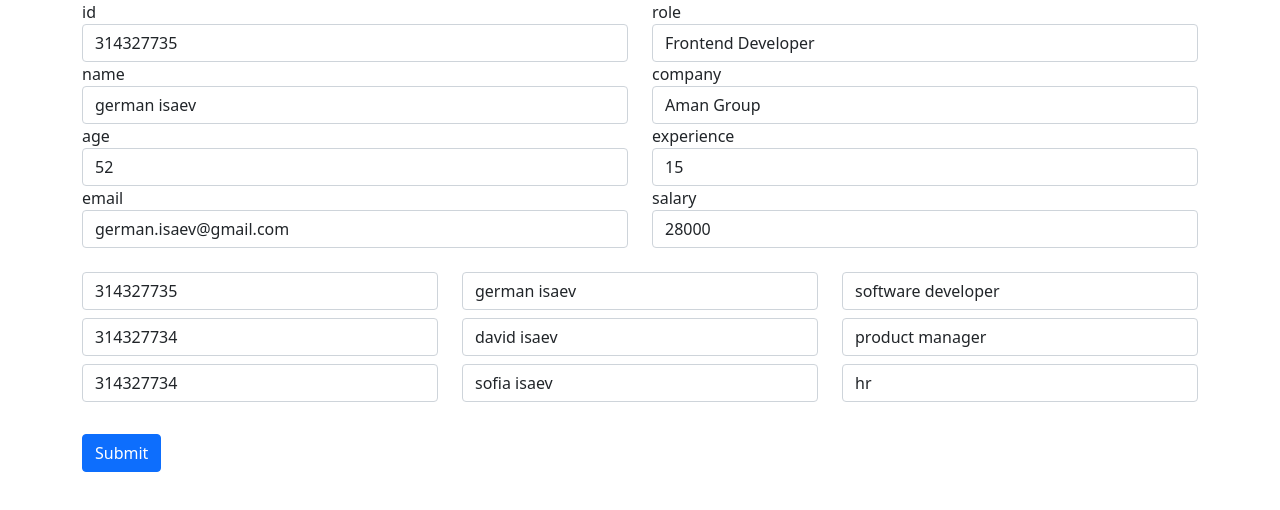
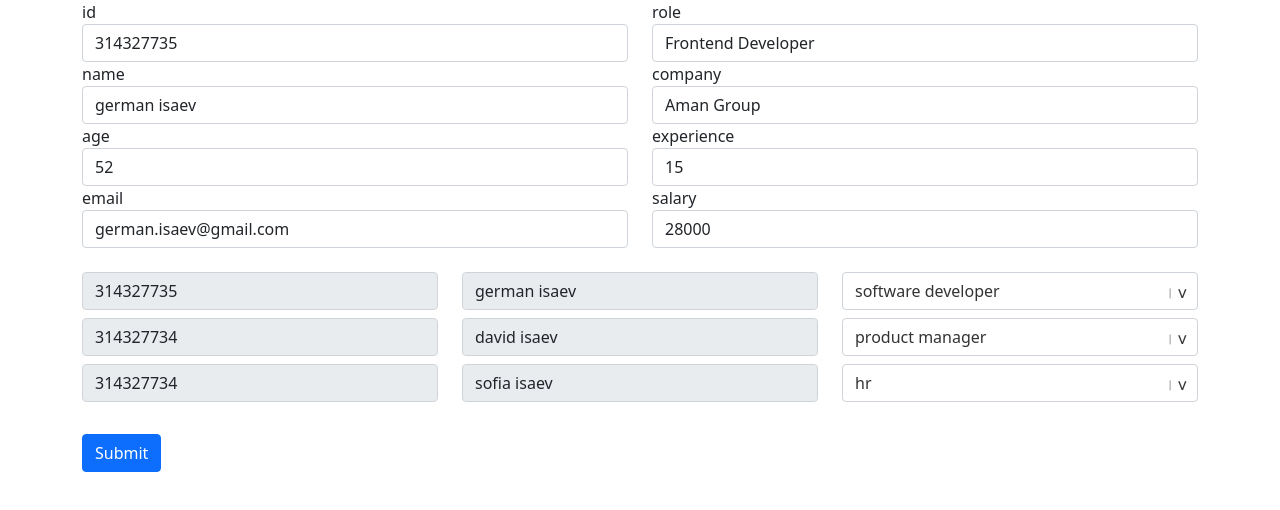
Before and after one commit to germanisaev/ReactiveFormArray, an Angular app: page / in a window 1280 px wide. Shown: the top 510 px of the page. Built offline with nearby package versions, Linux system fonts and the light colour scheme.

Commit message:
add caret down for dropdown

```diff
--- a/src/app/components/parent/parent.component.css
+++ b/src/app/components/parent/parent.component.css
@@ -1,3 +1,61 @@
 .plr-0 {
     padding-left: 0; padding-right: 0;
 }
+
+.select-control {
+    position: relative;
+    /*Don't really need this just for demo styling*/
+    min-width: 100%;
+    /* float: left; */
+    /* min-width: 200px; */
+    /* margin: 50px 33%; */
+}
+
+/*To remove button from IE11, thank you Matt */
+select::-ms-expand {
+    display: none;
+}
+
+.select-control:after {
+    content: '>';
+    font: 17px "Consolas", monospace;
+    color: #333;
+    -webkit-transform: rotate(90deg);
+    -moz-transform: rotate(90deg);
+    -ms-transform: rotate(90deg);
+    transform: rotate(90deg);
+    right: 11px;
+    /*Adjust for position however you want*/
+
+    top: 9px;
+    padding: 0 0 2px;
+    border-bottom: 1px solid #999;
+    /*left line */
+
+    position: absolute;
+    pointer-events: none;
+  }
+
+  .select-control select {
+    -webkit-appearance: none;
+    -moz-appearance: none;
+    appearance: none;
+    /* Add some styling */
+
+    display: block;
+    width: 100% !important;
+    /* max-width: 320px;
+    height: 50px;
+    float: right;
+    margin: 5px 0px;
+    padding: 0px 24px; */
+    font-size: 16px;
+    /* line-height: 1.75; */
+    color: #333;
+    background-color: #ffffff;
+    background-image: none;
+    border: none;
+    /* border: 1px solid #cccccc; */
+    -ms-word-break: normal;
+    word-break: normal;
+  }
--- a/src/app/components/parent/parent.component.html
+++ b/src/app/components/parent/parent.component.html
@@ -50,9 +50,13 @@
                             <div class="col-md-4"><input type="text" formControlName="userid" class="form-control" /></div>
                             <div class="col-md-4"><input type="text" formControlName="username" class="form-control" /></div>
                             <div class="col-md-4">
-                                <select formControlName="userrole" class="form-control">
-                                    <option *ngFor="let item of selectRoles" [value]="item.key">{{item.value}}</option>
-                                </select>
+                                <div class="select-control form-control">
+                                    <label>
+                                        <select formControlName="userrole">
+                                            <option *ngFor="let item of selectRoles" [value]="item.key">{{item.value}}</option>
+                                        </select>
+                                    </label>
+                                </div>
                             </div>
                         </div>
                     </div>
--- a/src/app/components/parent/parent.component.ts
+++ b/src/app/components/parent/parent.component.ts
@@ -116,9 +116,9 @@ export class ParentComponent implements OnInit {
 
   createForms(guarantor: any): FormGroup {
     return this.formBuilder.group({
-      userid: [guarantor.userid],
-      username: [guarantor.username],
-      userrole: [guarantor.userrole]
+      userid: [{ value: guarantor.userid, disabled: true }],
+      username: [{ value: guarantor.username, disabled: true }],
+      userrole: [{ value: guarantor.userrole, disabled: false }]
     });
   }
 
```
